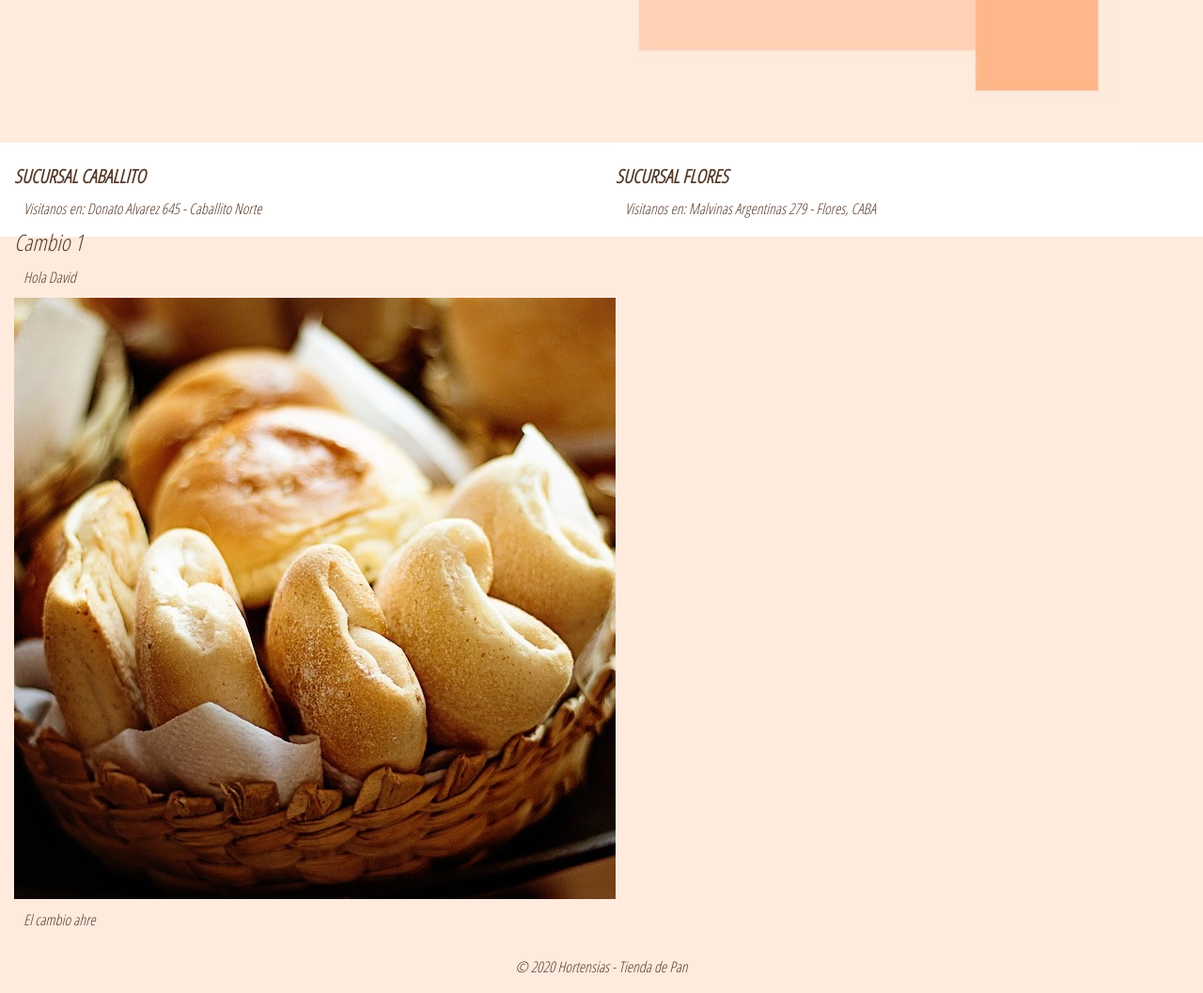
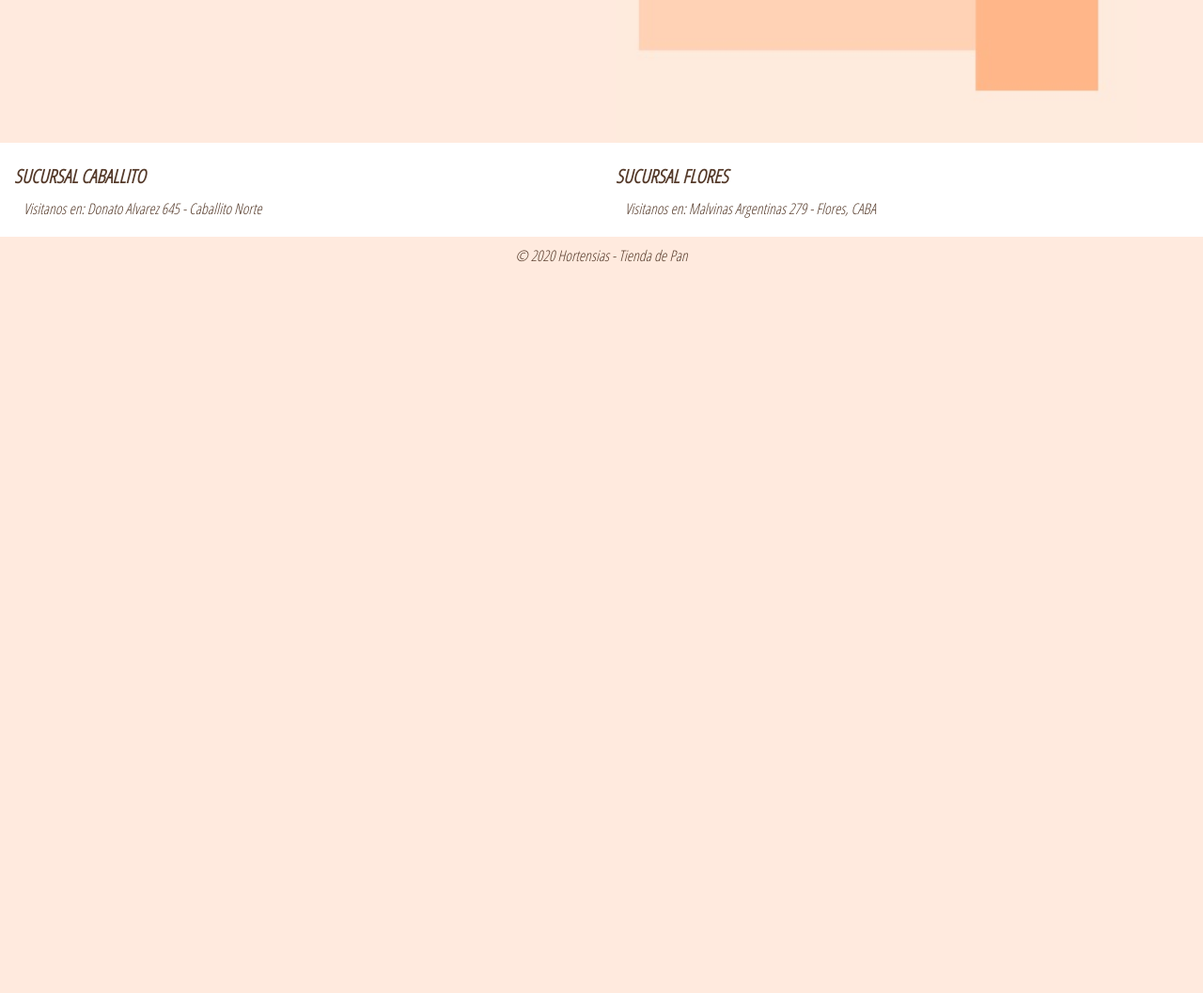
Before and after one commit to maruuaranda/hortensias, a website: page index.html in a window 1280 px wide. Shown: the part 503-1560 px from the top of the page at 94% size. After the commit the page ends 803 px from the top, so only its background shows below. Drawn offline with nearby package versions, Linux system fonts and the light colour scheme.

Commit message:
Se eliminaró texto de prueba 21/11

```diff
--- a/index.html
+++ b/index.html
@@ -115,16 +115,6 @@
 
             </div>
             <!-- Grid row -->
-<!-- Cambios para GIT-->
-              <h4>Cambio 1</h4>
-                <p>Hola David</p>
-                <div>
-                  <img src="/img/bread.jpg">
-                  <p>El cambio ahre</p>
-                </div>
-
-
-
           </div>
           <!-- Footer Text -->
 
```
